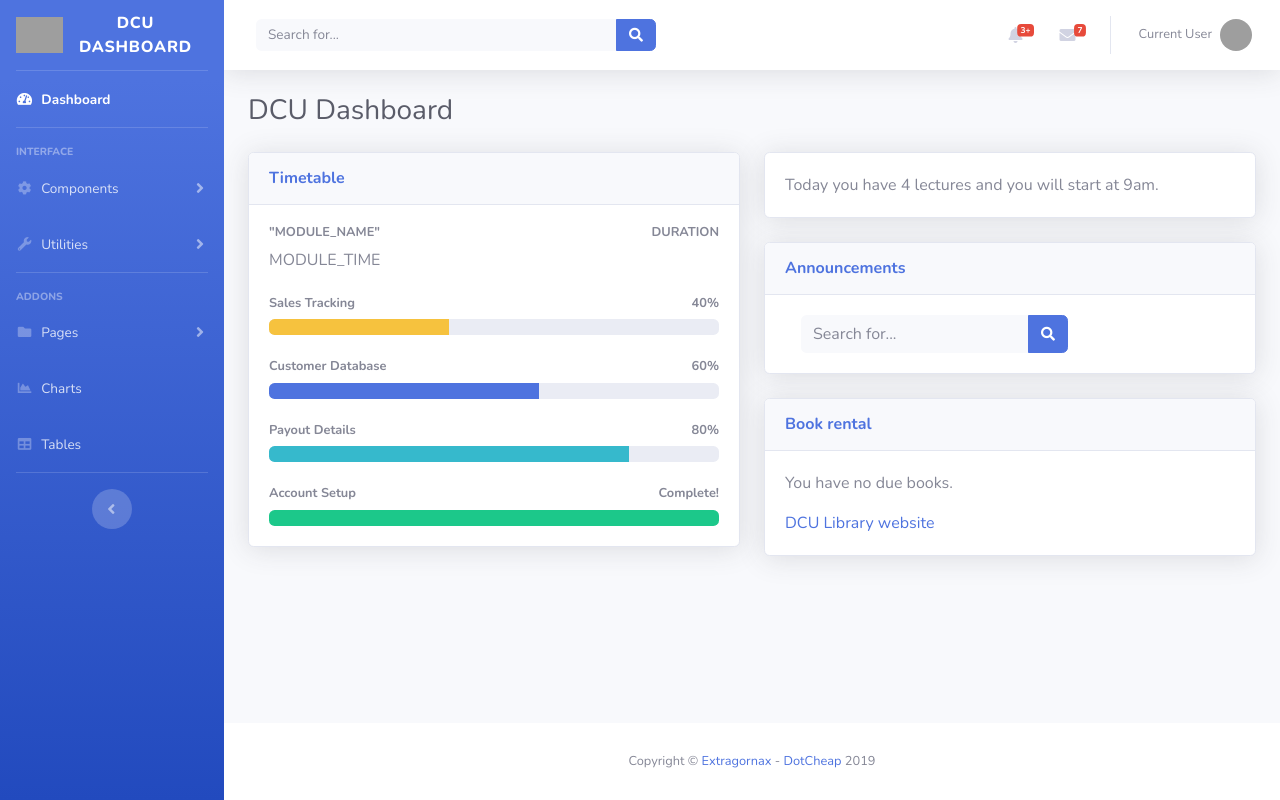
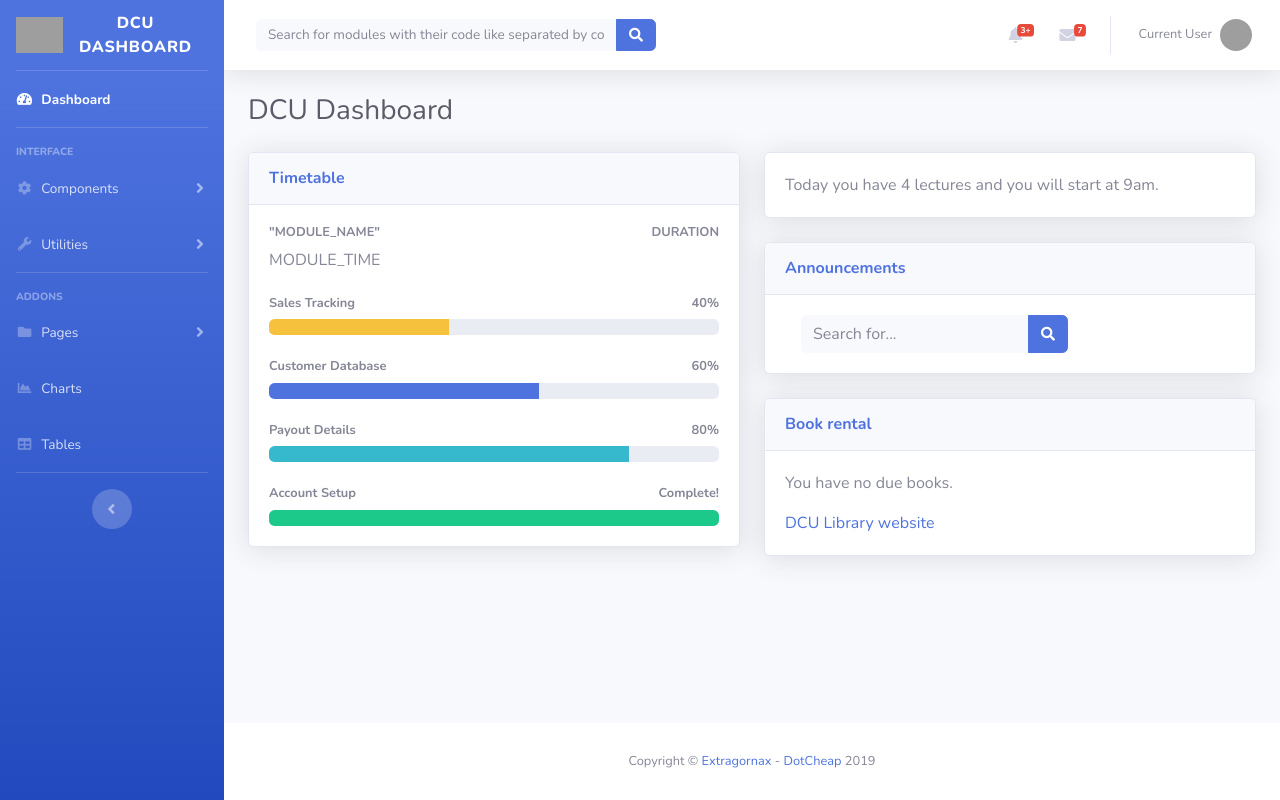
Before and after one commit to extragornax/2020-ca357-group30-ui-prototype, a Django app: page /dashboard/ in a window 1280 px wide. Run offline with Django 3.2, Linux system fonts and the light colour scheme; data that the repository does not hold is empty; some libraries are stand-ins or nearby versions; grey boxes are pictures that could not be loaded.

Commit message:
fixes search bar for modules

```diff
--- a/frontend-django/dashboard/templates/dashboard/index.html
+++ b/frontend-django/dashboard/templates/dashboard/index.html
@@ -145,13 +145,14 @@
 					action="{%url 'dashboard:index'%}" method="get">
 					<div class="input-group">
 						<input name="modules" type="text" class="form-control bg-light border-0 small"
-							placeholder="Search for..." aria-label="Search" aria-describedby="basic-addon2" value="{{modules}}">
+							placeholder="Search for modules with their code like separated by comma" aria-label="Search for modules with their code like separated by comma without spaces exemple: CA377,CA358" aria-describedby="basic-addon2" value="{{modules}}">
 						<div class="input-group-append">
 							<button class="btn btn-primary" type="button">
 								<i class="fas fa-search fa-sm"></i>
 							</button>
 						</div>
-					</div>
+                    </div>
+                    <span >{{modules_error}}</span>
 				</form>
 				<!-- Topbar Navbar -->
 				<ul class="navbar-nav ml-auto">
--- a/frontend-django/dashboard/views.py
+++ b/frontend-django/dashboard/views.py
@@ -6,10 +6,17 @@ import requests
 # Index route
 
 
+def cleanModulesSearch(s):
+    s = s.replace(" ", "")
+    s = s.upper()
+
+    return s
+
+
 def index(request):
     context = {}
     if "modules" in request.GET:
-        context['modules'] = request.GET['modules']
+        context['modules'] = cleanModulesSearch(request.GET['modules'])
     if "announcements" in request.GET:
         context['announcements'] = request.GET['announcements']
     webservice_url = 'http://vps.cheap.appboxes.co:10126/'
@@ -22,23 +29,28 @@ def index(request):
         4: "Friday",
         5: "Saturday",
         6: "Sunday"
-	}
+    }
 
-    modulesPerDay = { 0:[], 1:[], 2:[], 3:[], 4:[], 5:[], 6:[] }
+    modulesPerDay = {0: [], 1: [], 2: [], 3: [], 4: [], 5: [], 6: []}
 
+    modules_error = ""
     if "modules" in context:
-        webservice_url += "?modules=" + context['modules']
+        print(str(context['modules']))
+        webservice_url += "?modules=" + cleanModulesSearch(context['modules'])
     modulesInfos = requests.get(webservice_url).json()
+    for module in modulesInfos:
+        if modulesInfos[module] != "Not Found":
+            moduleName = module + " - " + modulesInfos[module]['name']
+            for i in modulesInfos[module]['events']:
+                modulesPerDay[int(i)].append({
+                    "begins": modulesInfos[module]['events'][i]['begins'],
+                    "duration": modulesInfos[module]['events'][i]['duration'],
+                    "module": moduleName
+                })
+        else:
+            if len(modules_error) == 0:
+                modules_error += "Some modules were not found, please note only CA modules are available please recheck : "
+            modules_error += module + " "
 
-    for module in modulesInfos:
-        moduleName = module  + " - " + modulesInfos[module]['name']
-        for i in modulesInfos[module]['events']:
-            modulesPerDay[int(i)].append({
-                "begins": modulesInfos[module]['events'][i]['begins'],
-                "duration": modulesInfos[module]['events'][i]['duration'],
-                "module": moduleName
-            })
-            # print(modulesInfos[module]['events'][i]['begins'], "for", modulesInfos[module]['events'][i]['duration'])
-        # print(moduleName)
-
+    context['modules_error'] = modules_error
     return render(request, 'dashboard/index.html', context)
```
Also changed, not shown: frontend-django/dashboard/templates/dashboard/base.html (indentation only).
